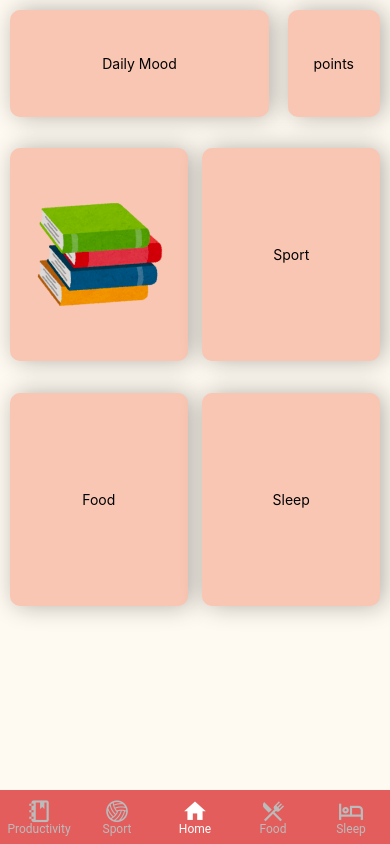
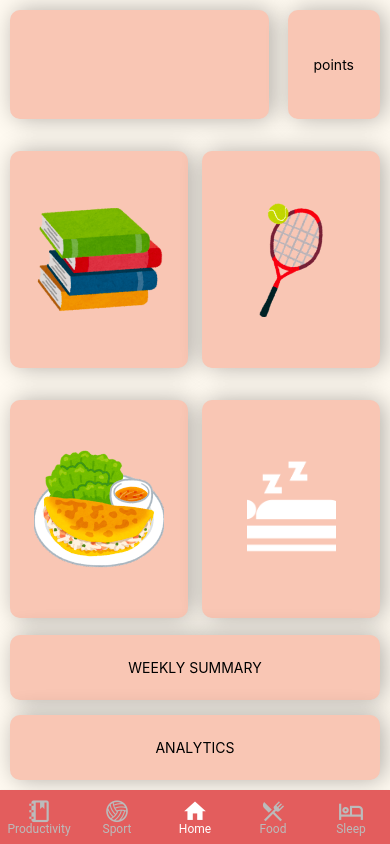
Before and after one commit to kvnandula04/student-wellbeing-app, a React Native app in the folder student-wellbeing-app/: screen /LogSport in a window 390 px wide. Built offline with nearby package versions, Linux system fonts and the light colour scheme.

Commit message:
Home Screen placeholder
Rough home screen implemented

```diff
--- a/student-wellbeing-app/package.json
+++ b/student-wellbeing-app/package.json
@@ -23,6 +23,7 @@
     "react-native-chart-kit": "^6.12.0",
     "react-native-paper": "^4.11.2",
     "react-native-safe-area-context": "^4.2.1",
+    "react-native-screens": "^3.13.1",
     "react-native-svg": "^12.3.0",
     "react-native-web": "0.17.1"
   },
--- a/student-wellbeing-app/src/components/EmptyCard.js
+++ b/student-wellbeing-app/src/components/EmptyCard.js
@@ -1,6 +1,6 @@
 import React from "react";
 import { View, StyleSheet } from "react-native";
-import colors from "../styles/Colors";
+import colors from "../styles/colors";
 
 export const EmptyCard = (props) => {
   return (
--- a/student-wellbeing-app/src/screens/LogScreens/LogFood.js
+++ b/student-wellbeing-app/src/screens/LogScreens/LogFood.js
@@ -11,7 +11,7 @@ import {
 } from "react-native";
 import { EmptyCard } from "../../components/EmptyCard";
 import LogScreenStyles from "../../styles/LogScreenStyles";
-import colors from "../../styles/Colors";
+//import colors from "../../styles/Colors";
 
 export default function LogFood({ navigation }) {
   const [text, onChangeText] = React.useState(null);
--- a/student-wellbeing-app/src/screens/LogScreens/LogSport.js
+++ b/student-wellbeing-app/src/screens/LogScreens/LogSport.js
@@ -12,7 +12,7 @@ import {
 import MultiSlider from "@ptomasroos/react-native-multi-slider";
 import LogScreenStyles from "../../styles/LogScreenStyles";
 import { EmptyCard } from "../../components/EmptyCard";
-import colors from "../../styles/Colors";
+//import colors from "../../styles/Colors";
 
 export default function LogSport({ navigation }) {
   const [text, onChangeText] = React.useState(null);
--- a/student-wellbeing-app/src/screens/MainScreens/HomeScreen.js
+++ b/student-wellbeing-app/src/screens/MainScreens/HomeScreen.js
@@ -21,7 +21,11 @@ export default function HomeScreen({ navigation }) {
 
       <View style={[styles.cardContainer, { flex: 0.15 }]}>
         <EmptyCard style={{ flex: 0.7 }}>
-          <Text>Daily Mood</Text>
+          <Image
+            soure={require("../../assets/mood.png")}
+            resizeMode="contain"
+            style={{ width: 50, height: 10 }}
+          />
         </EmptyCard>
 
         <EmptyCard style={{ flex: 0.25 }}>
@@ -34,16 +38,19 @@ export default function HomeScreen({ navigation }) {
           <Image source={require("../../assets/book.png")} />
         </EmptyCard>
         <EmptyCard style={{ flex: 0.48 }}>
-          <Text>Sport</Text>
+          <Image source={require("../../assets/tennis.png")} />
         </EmptyCard>
       </View>
 
-      <View style={[styles.cardContainer, { flex: 0.3 }]}>
+      <View style={[styles.cardContainer, { flex: 0.3, paddingBottom: 5 }]}>
         <EmptyCard style={{ flex: 0.48 }}>
-          <Text>Food</Text>
+          <Image source={require("../../assets/food.png")} />
         </EmptyCard>
         <EmptyCard style={{ flex: 0.48 }}>
-          <Text>Sleep</Text>
+          <Image
+            source={require("../../assets/rest.png")}
+            style={{ width: "50%", height: "50%" }}
+          />
         </EmptyCard>
       </View>
 
@@ -58,11 +65,21 @@ export default function HomeScreen({ navigation }) {
           },
         ]}
       >
-        <TouchableOpacity style={styles.bottomButtons}>
-          <EmptyCard />
+        <TouchableOpacity
+          onPress={() => alert("TODO")}
+          style={styles.bottomButtons}
+        >
+          <EmptyCard style={{ flex: 1 }}>
+            <Text>WEEKLY SUMMARY</Text>
+          </EmptyCard>
         </TouchableOpacity>
-        <TouchableOpacity style={styles.bottomButtons}>
-          <EmptyCard />
+        <TouchableOpacity
+          onPress={() => alert("TODO")}
+          style={styles.bottomButtons}
+        >
+          <EmptyCard style={{ flex: 1 }}>
+            <Text>ANALYTICS</Text>
+          </EmptyCard>
         </TouchableOpacity>
       </View>
     </SafeAreaView>
```
Also changed, not shown: student-wellbeing-app/Dependencies.txt, 1 other file (tests, documents, lock files or other folders).
